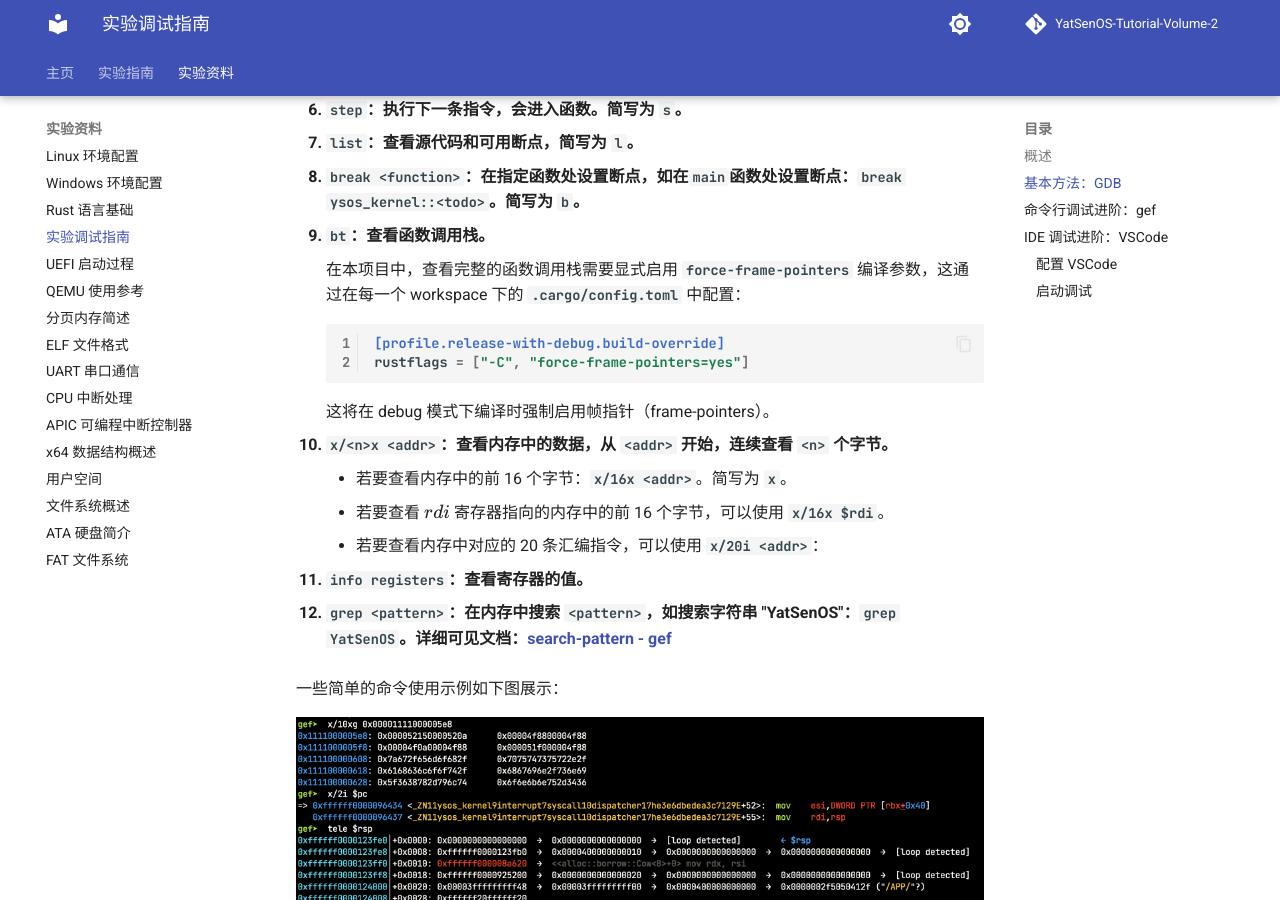
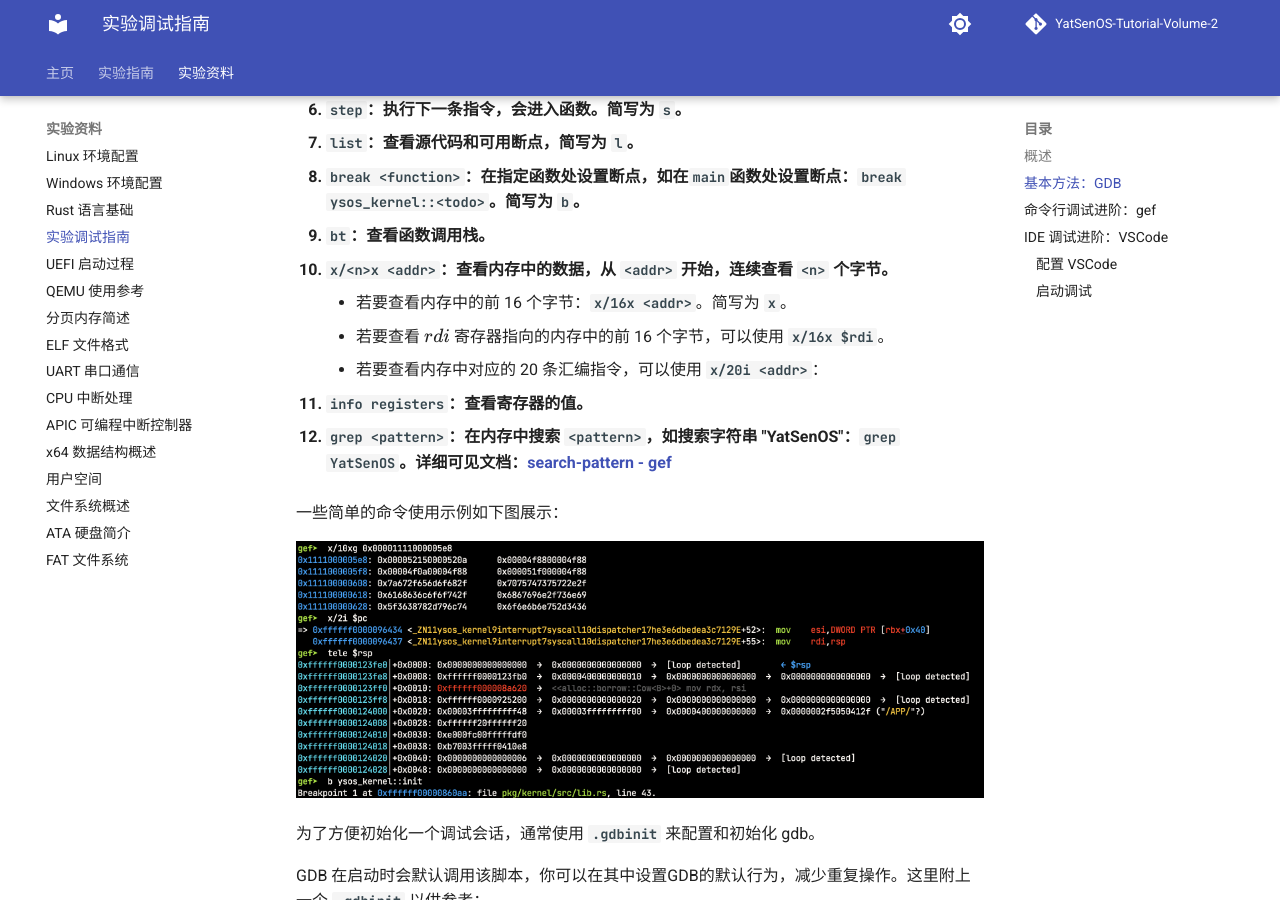
Before and after one commit to YatSenOS/YatSenOS-Tutorial-Volume-2, an MkDocs documentation site: the page built from docs/wiki/debug.md, in a window 1280 px wide and 900 px high, scrolled down 2009 px. Built offline with MkDocs 1.6.1 and Material for MkDocs 9.7.7, drawn with Linux system fonts in a browser that asks for light colours; comment, search, counter and statistics services are not loaded.

Commit message:
Revert "feat: enable force-frame-pointers at debug mode and add some docs"
This reverts commit f2a025c2ba2a5f0428bdbffd735dbd36076be996.

````diff
--- a/docs/wiki/debug.md
+++ b/docs/wiki/debug.md
@@ -78,15 +78,6 @@ Finished release-with-debug [optimized + debuginfo] target(s) in 0.04s
 8. `break <function>`：在指定函数处设置断点，如在`main`函数处设置断点：`break ysos_kernel::<todo>`。简写为 `b`。
 
 9. `bt`：查看函数调用栈。
-
-    在本项目中，查看完整的函数调用栈需要显式启用 `force-frame-pointers` 编译参数，这通过在每一个 workspace 下的 `.cargo/config.toml` 中配置：
-
-    ```toml
-    [profile.release-with-debug.build-override]
-    rustflags = ["-C", "force-frame-pointers=yes"]
-    ```
-
-    这将在 debug 模式下编译时强制启用帧指针（frame-pointers）。
 
 10. `x/<n>x <addr>`：查看内存中的数据，从 `<addr>` 开始，连续查看 `<n>` 个字节。
 
--- a/src/0x00/Cargo.toml
+++ b/src/0x00/Cargo.toml
@@ -1,5 +1,3 @@
-cargo-features = ["profile-rustflags"]
-
 [workspace]
 members  = ["crates/boot"]
 resolver = "3"
--- a/src/0x01/Cargo.toml
+++ b/src/0x01/Cargo.toml
@@ -1,5 +1,3 @@
-cargo-features = ["profile-rustflags"]
-
 [workspace]
 exclude  = ["crates/app/.cargo", "crates/app/config"]
 members  = ["crates/boot", "crates/elf", "crates/kernel"]
--- a/src/0x02/Cargo.toml
+++ b/src/0x02/Cargo.toml
@@ -1,5 +1,3 @@
-cargo-features = ["profile-rustflags"]
-
 [workspace]
 exclude  = ["crates/app/.cargo", "crates/app/config"]
 members  = ["crates/boot", "crates/elf", "crates/kernel"]
--- a/src/0x04/Cargo.toml
+++ b/src/0x04/Cargo.toml
@@ -1,5 +1,3 @@
-cargo-features = ["profile-rustflags"]
-
 [workspace]
 exclude = ["crates/app/.cargo", "crates/app/config"]
 members = [
````
Also changed, not shown: src/0x00/crates/boot/.cargo/config.toml, src/0x01/crates/boot/.cargo/config.toml, src/0x01/crates/kernel/.cargo/config.toml, src/0x04/crates/app/.cargo/config.toml.
